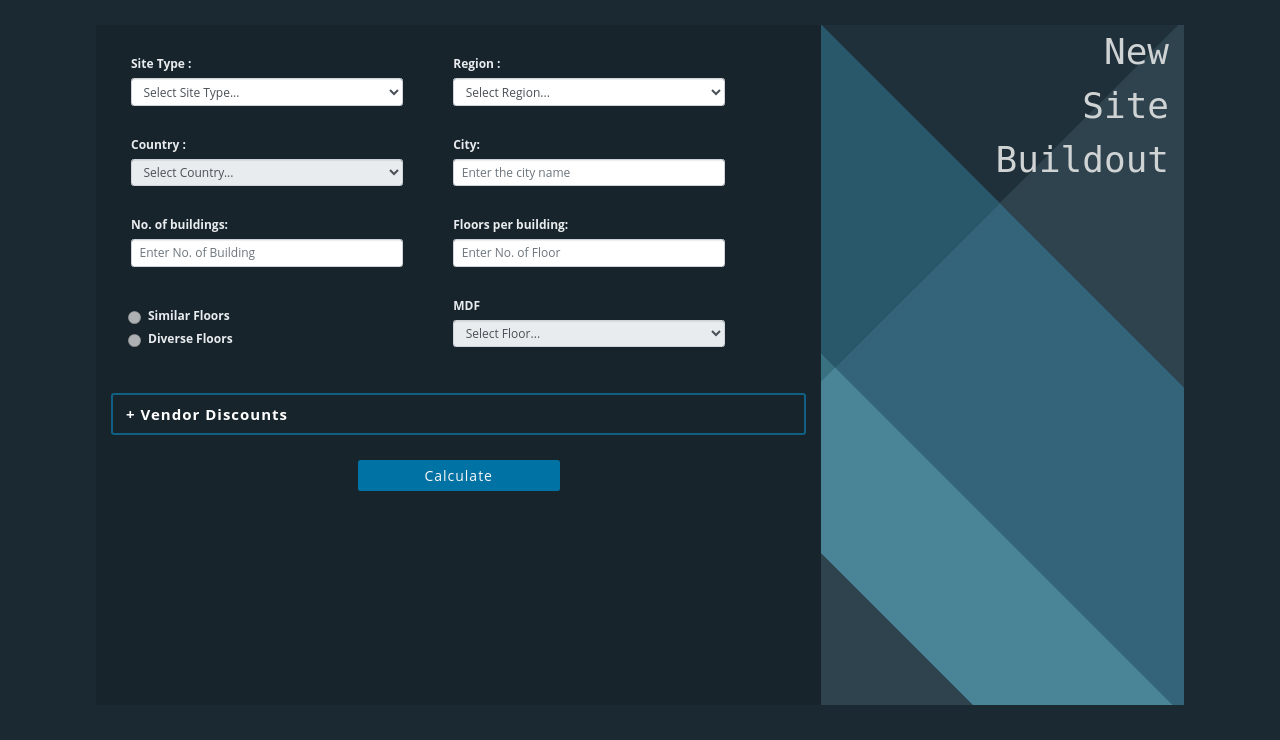
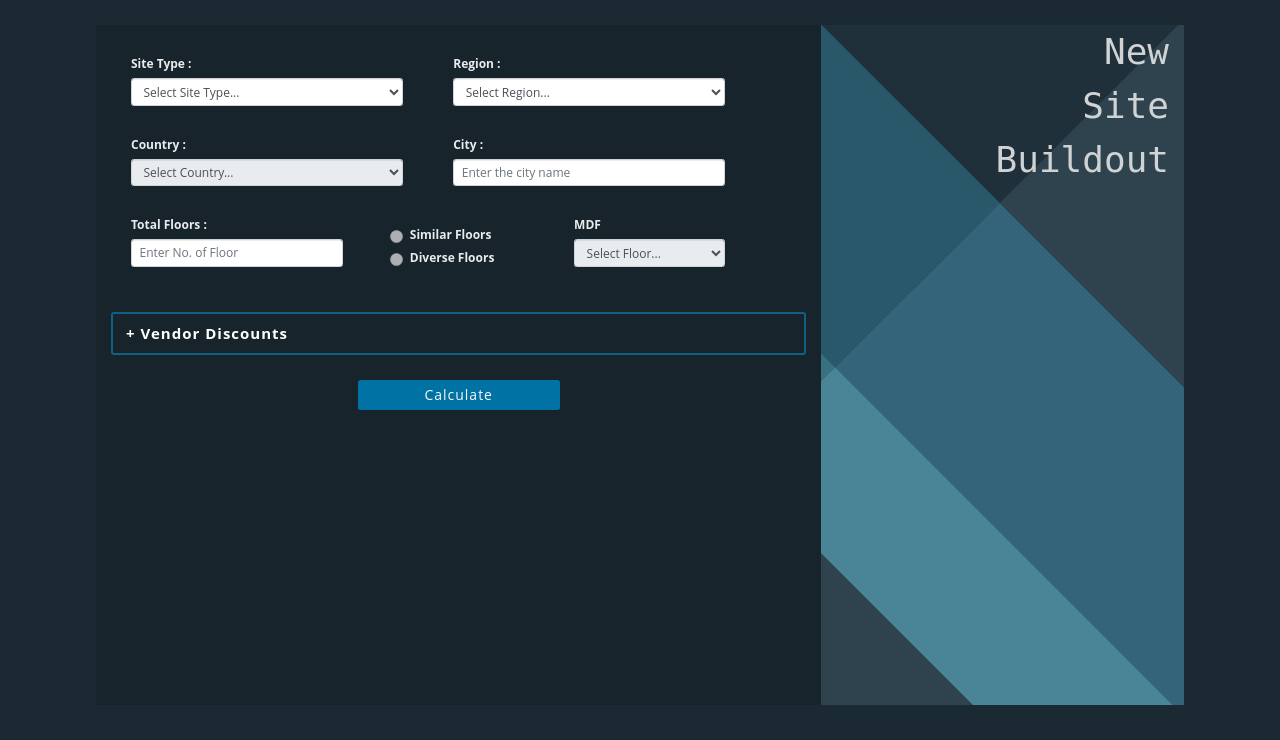
Before and after one commit to swetaS08/SC_Calculator, a Flask app: page /new in a window 1280 px wide. Shown: the part 60-800 px from the top of the page. Run offline with Flask 2, Linux system fonts and the light colour scheme; data that the repository does not hold is empty; some libraries are stand-ins or nearby versions.

Commit message:
Removed Building

```diff
--- a/static/css/input.css
+++ b/static/css/input.css
@@ -30,7 +30,7 @@ body{
   overflow : auto;
 }
 
-.input-form .row .col-md-5{
+.input-form .row div[class^="col-"]{
 padding-bottom: 20px;
 margin-left:20px;
 }
--- a/templates/new.html
+++ b/templates/new.html
@@ -49,26 +49,42 @@
                                 </div>
                             </div>
                             <div class="col-md-5">
-                                <label for="city">City:</label>
+                                <label for="city">City :</label>
                                 <input class="form-control" id="city" name="city" placeholder="Enter the city name"
                                         type="text">
                             </div>
                         </div>
                     <div class="row">
-                            <div class="col-md-5">
+                            <!-- <div class="col-md-5">
                                 <label for="building_number">No. of buildings:</label>
                                 <input class="form-control" id="building_number" name="building_number" placeholder="Enter No. of Building"
                                        type="number">
-                            </div>
-                            <div class="col-md-5">
+                            </div> -->
+                            <div class="col-md-4">
                                 <div class="form-group">
-                                    <label for="floor_count">Floors per building:</label>
+                                    <label for="floor_count">Total Floors :</label>
                                     <input class="form-control" id="floor_count" name="floor_count" placeholder="Enter No. of Floor"
                                            type="number">
                                 </div>
                             </div>
+                            <div class="col-md-3" id="floor_radio">
+                                <label class="radio">
+                                    <input type="radio" value="similar" disabled name="optradio">Similar Floors
+                                </label>
+                                <label class="radio">
+                                    <input type="radio" value="diverse" disabled name="optradio">Diverse Floors
+                                </label>
+                            </div>
+                            <div class="col-md-3" style="margin-left: 0;">
+                                <div class="form-group">
+                                    <label for="floor_mdf">MDF</label>
+                                    <select class="form-control" disabled id="floor_mdf" name="floor_mdf">
+                                        <option disabled hidden selected value="">Select Floor...</option>
+                                    </select>
+                                </div>
+                            </div>
                     </div>
-                    <div class="row">
+                    <!-- <div class="row">
                             <div class="col-md-5" id="floor_radio">
                                 <label class="radio">
                                     <input type="radio" value="similar" disabled name="optradio">Similar Floors
@@ -85,7 +101,7 @@
                                     </select>
                                 </div>
                             </div>
-                        </div>
+                        </div> -->
                     <div id="floor_details">
 
                     </div>
@@ -192,10 +208,10 @@
                 <p>Desks</p>
             </div>
 
-            <div class="col-md-1">
+            <!-- <div class="col-md-1">
                 <h1 id="bldng_input"></h1>
                 <p>Building</p>
-            </div>
+            </div> -->
 
             <div class="col-md-1">
                 <h1 id="floor_input"></h1>
```
Also changed, not shown: app.py (line endings or trailing spaces), data/Device Model Price.csv (line endings or trailing spaces), data/Network Hardware Standards.csv (line endings or trailing spaces), static/css/initial.css (line endings or trailing spaces), static/css/main.css (line endings or trailing spaces), static/css/style.css (line endings or trailing spaces), templates/bom.html (line endings or trailing spaces), templates/existing.html (line endings or trailing spaces), templates/header.html (line endings or trailing spaces), templates/initial.html (line endings or trailing spaces), templates/input.html (line endings or trailing spaces), templates/main.html (line endings or trailing spaces).
